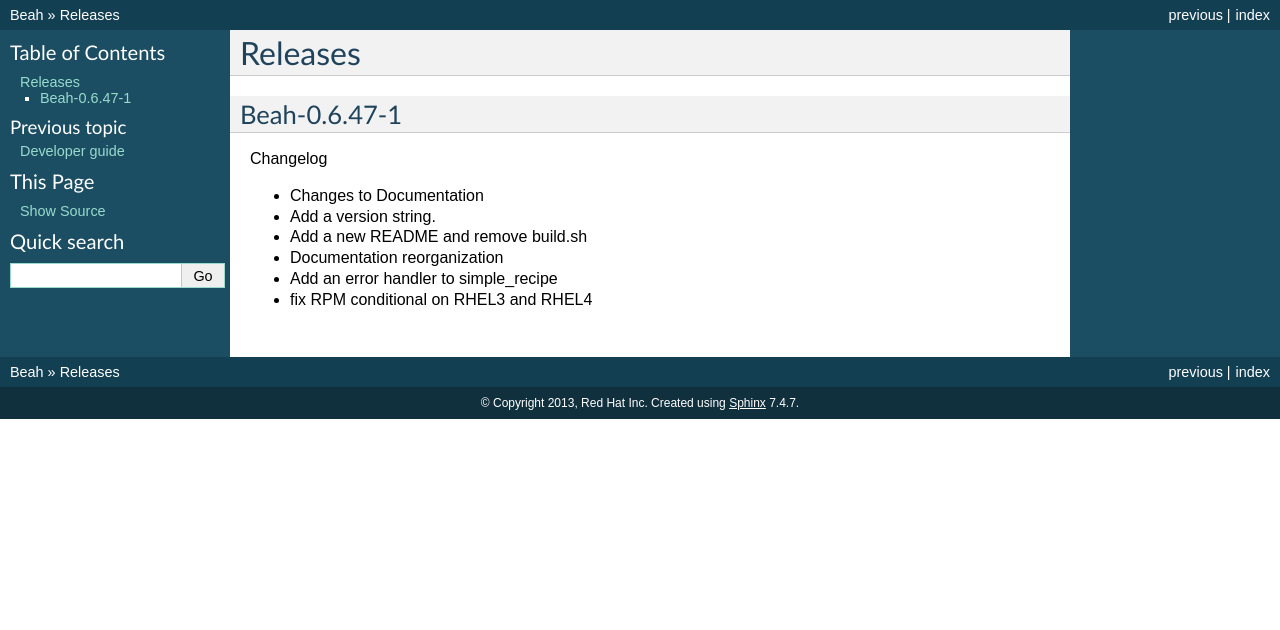
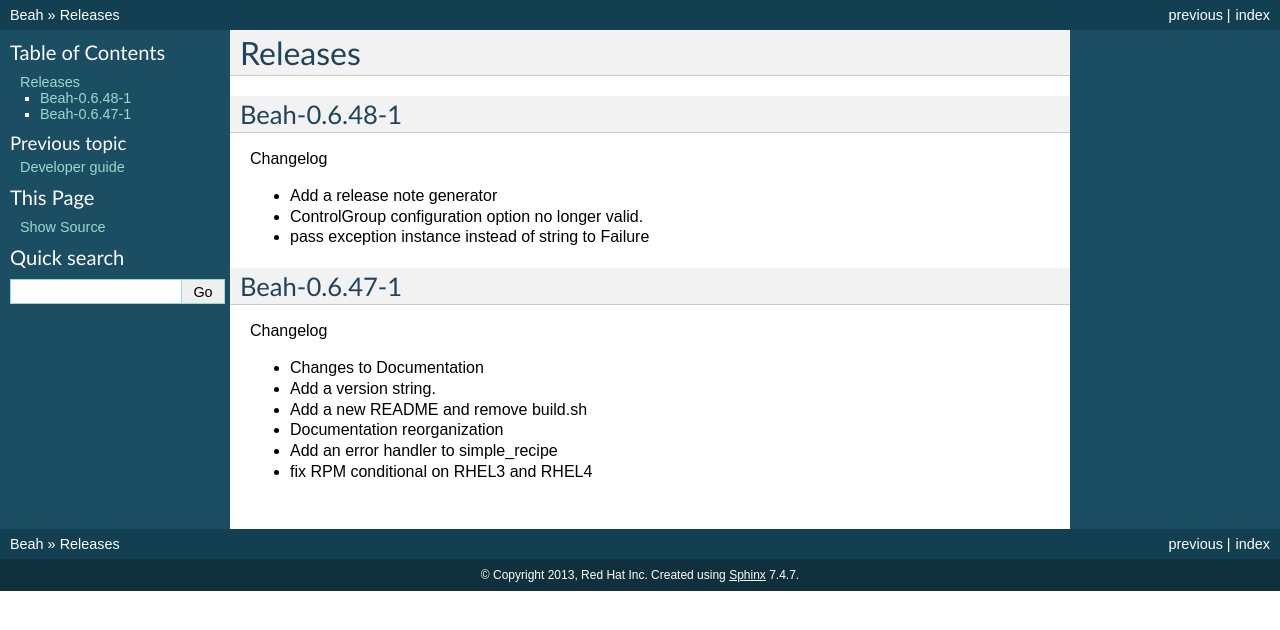
Before and after one commit to beaker-project/beah, a Sphinx documentation site: the page built from documentation/releases.rst, in a window 1280 px wide. Shown: the top 630 px of the page. Built offline with Sphinx 7.4.7, drawn with Linux system fonts in a browser that asks for light colours.

Commit message:
Automatic commit of package [beah] release [0.6.48-1].

```diff
--- a/documentation/releases.rst
+++ b/documentation/releases.rst
@@ -1,5 +1,14 @@
 Releases
 --------
+
+Beah-0.6.48-1
+=============
+
+Changelog
+
+- Add a release note generator
+- ControlGroup configuration option no longer valid.
+- pass exception instance instead of string to Failure
 
 Beah-0.6.47-1
 =============
--- a/setup.py
+++ b/setup.py
@@ -104,7 +104,7 @@ else:
 
 requirements = []
 
-version = "0.6.47"
+version = "0.6.48"
 
 long_version = os.environ.get('BEAH_VER', version) + os.environ.get('BEAH_DEV', strftime(".dev%Y%m%d%H%M"))
 
```
Also changed, not shown: 2 other files.
